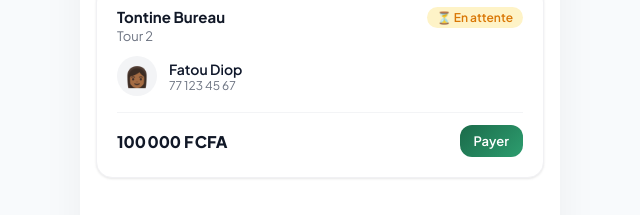
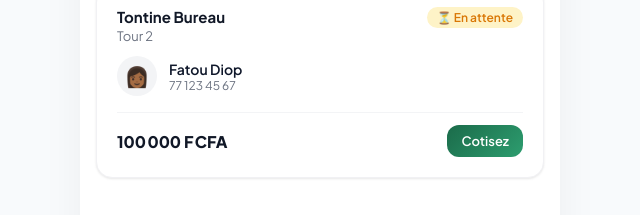
Before and after one commit to mamadouelimanewane/tontine, a Next.js app: page /paiements in a window 1280 px wide. Shown: the part 104-319 px from the top of the page, without its empty margins (320-960 px from the left). Built offline with nearby package versions, Linux system fonts and the light colour scheme.

Commit message:
Bouton Payer renommé en Cotisez

```diff
--- a/src/app/paiements/page.tsx
+++ b/src/app/paiements/page.tsx
@@ -181,7 +181,7 @@ export default function PaymentsPage() {
 
                             <div style={{ display: "flex", justifyContent: "space-between", alignItems: "center", paddingTop: 12, borderTop: "1px solid #F3F4F6" }}>
                                 <div style={{ fontSize: 16, fontWeight: 800, color: "#111827" }}>{formatMoney(contrib.amount)}</div>
-                                <Button size="sm" onClick={() => openPaymentModal(contrib.id)}>Payer</Button>
+                                <Button size="sm" onClick={() => openPaymentModal(contrib.id)}>Cotisez</Button>
                             </div>
                         </Card>
                     );
```
